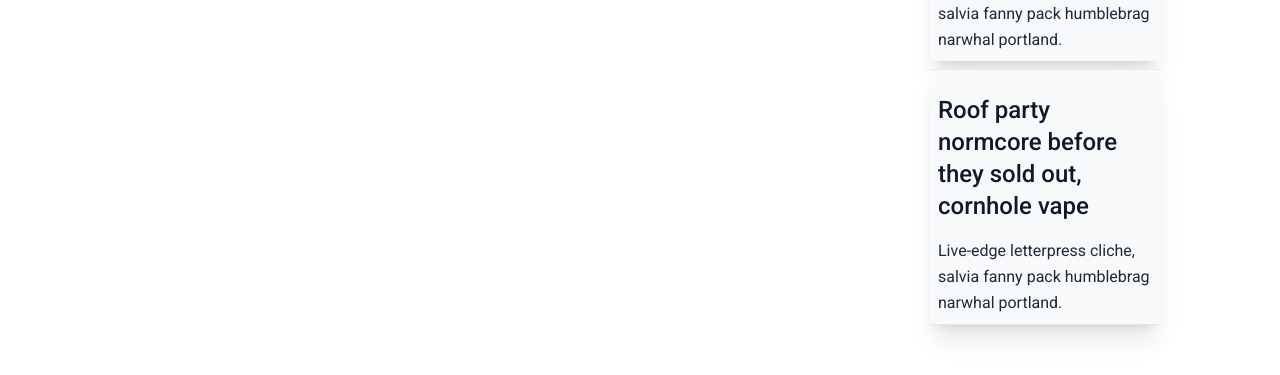
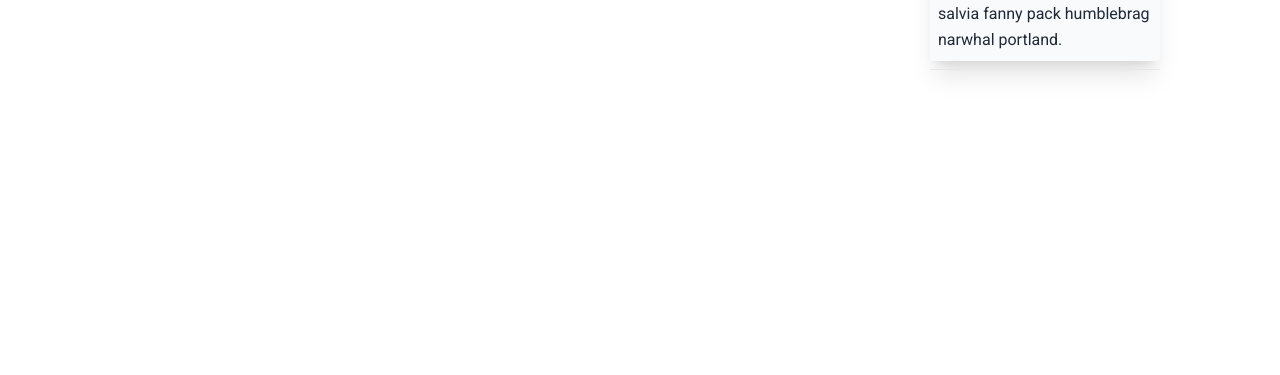
Before and after one commit to muodilo/portfolio_web, a React (Vite) app in the folder frontend/: page /blog/1 in a window 1280 px wide. Shown: the part 356-731 px from the top of the page. Built offline with nearby package versions, Linux system fonts and the light colour scheme; no server answers.

Commit message:
create relatedPost card

```diff
--- /dev/null
+++ b/frontend/src/pages/singlePost/RelatedPostCard.jsx
@@ -0,0 +1,15 @@
+import React from 'react'
+
+const RelatedPostCard = () => {
+  return (
+    <div className="   flex flex-col items-start cursor-pointer shadow-xl p-2 rounded bg-slate-50">
+
+    <h2 className="sm:text-2xl text-xl title-font font-medium text-gray-900 mt-4 mb-4">Roof party normcore before they sold out, cornhole vape</h2>
+    <p className="leading-relaxed">Live-edge letterpress cliche, salvia fanny pack humblebrag narwhal portland. </p>
+
+    </div>
+
+  )
+}
+
+export default RelatedPostCard
--- a/frontend/src/pages/singlePost/SinglePost.jsx
+++ b/frontend/src/pages/singlePost/SinglePost.jsx
@@ -46,13 +46,7 @@ const SinglePost = () => {
             <hr />
 
 
-            <div className="   flex flex-col items-start cursor-pointer shadow-xl p-2 rounded bg-slate-50">
 
-                <h2 className="sm:text-2xl text-xl title-font font-medium text-gray-900 mt-4 mb-4">Roof party normcore before they sold out, cornhole vape</h2>
-                <p className="leading-relaxed">Live-edge letterpress cliche, salvia fanny pack humblebrag narwhal portland. </p>
-
-            </div>
-            <hr />
 
 
 
```
